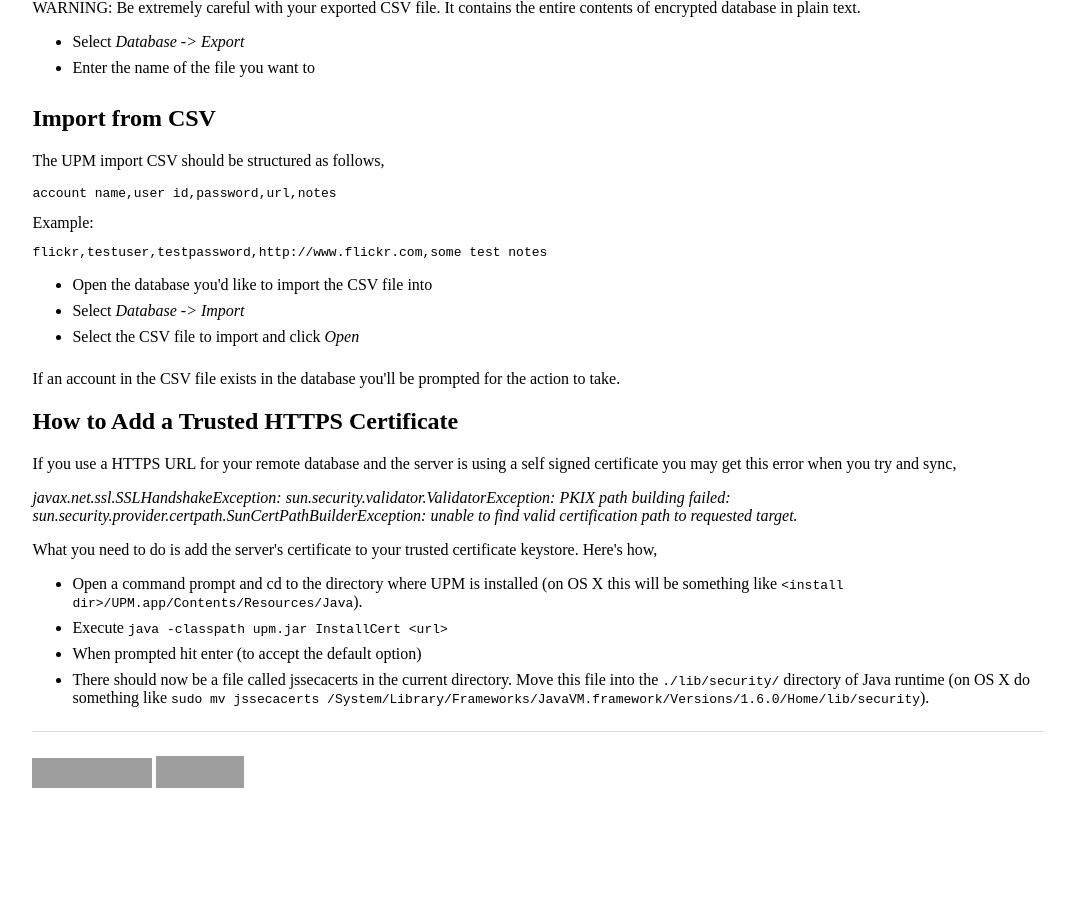
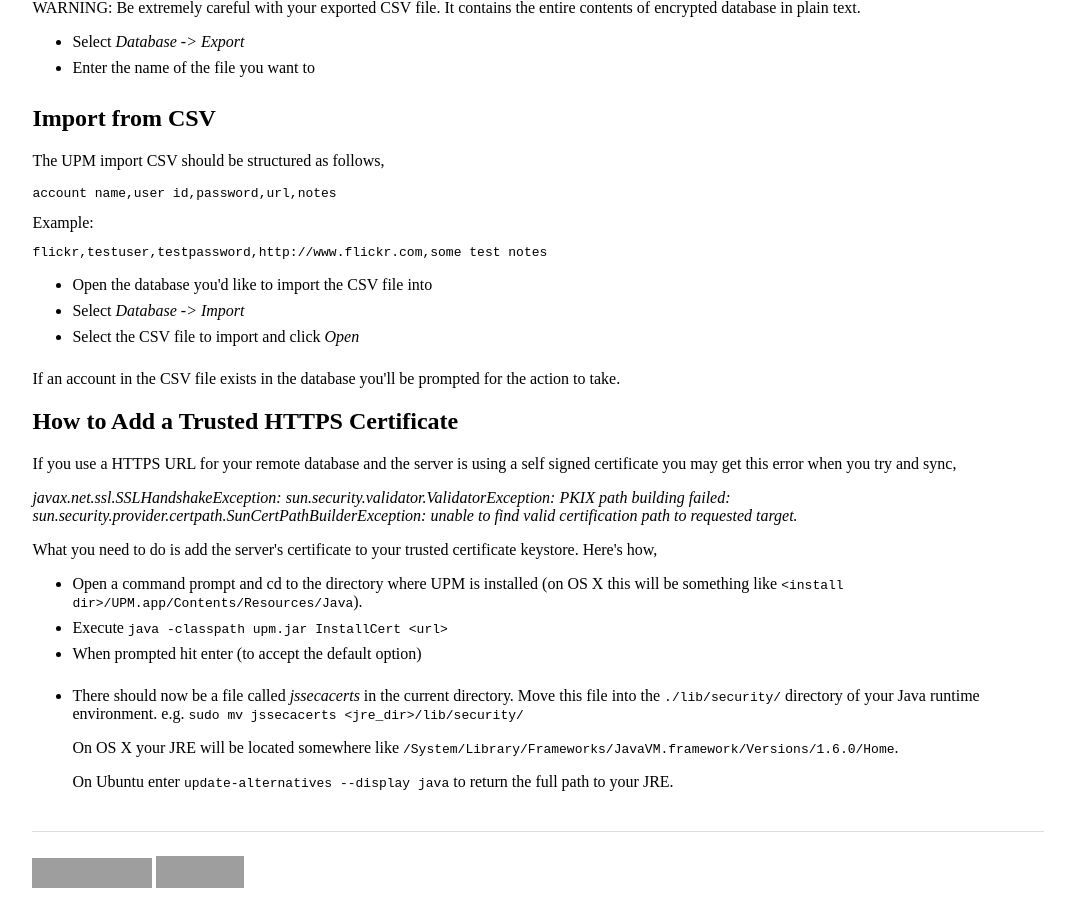
Before and after one commit to adrian/upm-website, a Jekyll site: the page built from upm_swing_userguide.html, in a window 1280 px wide and 900 px high, scrolled down 896 px. Shown: the whole window, without its empty margins (102-1177 px from the left). Built offline with Jekyll 4.4.1, drawn with Linux system fonts in a browser that asks for light colours; some web fonts are replaced; before the commit the page ends 1696 px from its top, so only the background shows below that; grey boxes are pictures that could not be loaded.

Commit message:
Added some instructions regarding JRE location

```diff
--- a/upm_swing_userguide.html
+++ b/upm_swing_userguide.html
@@ -78,5 +78,13 @@ If an account in the CSV file exists in the database you'll be prompted for the
     <li>Open a command prompt and cd to the directory where UPM is installed (on OS X this will be something like <tt>&lt;install dir&gt;/UPM.app/Contents/Resources/Java</tt>).</li>
     <li>Execute <tt>java -classpath upm.jar InstallCert &lt;url&gt;</tt></li>
     <li>When prompted hit enter (to accept the default option)</li>
-    <li>There should now be a file called jssecacerts in the current directory. Move this file into the <tt>./lib/security/</tt> directory of Java runtime (on OS X do something like <tt>sudo mv jssecacerts /System/Library/Frameworks/JavaVM.framework/Versions/1.6.0/Home/lib/security</tt>).</li>
+    <li><p>There should now be a file called <i>jssecacerts</i> in the current directory. Move this file into the <tt>./lib/security/</tt> directory of your Java runtime environment. e.g. <tt>sudo mv jssecacerts &lt;jre_dir&gt;/lib/security/</tt>
+    </p>
+    <p>
+      On OS X your JRE will be located somewhere like <tt>/System/Library/Frameworks/JavaVM.framework/Versions/1.6.0/Home</tt>.
+    </p>
+    <p>
+      On Ubuntu enter <tt>update-alternatives --display java</tt> to return the full path to your JRE.
+    </p>
+    </li>
 </ul>
```
